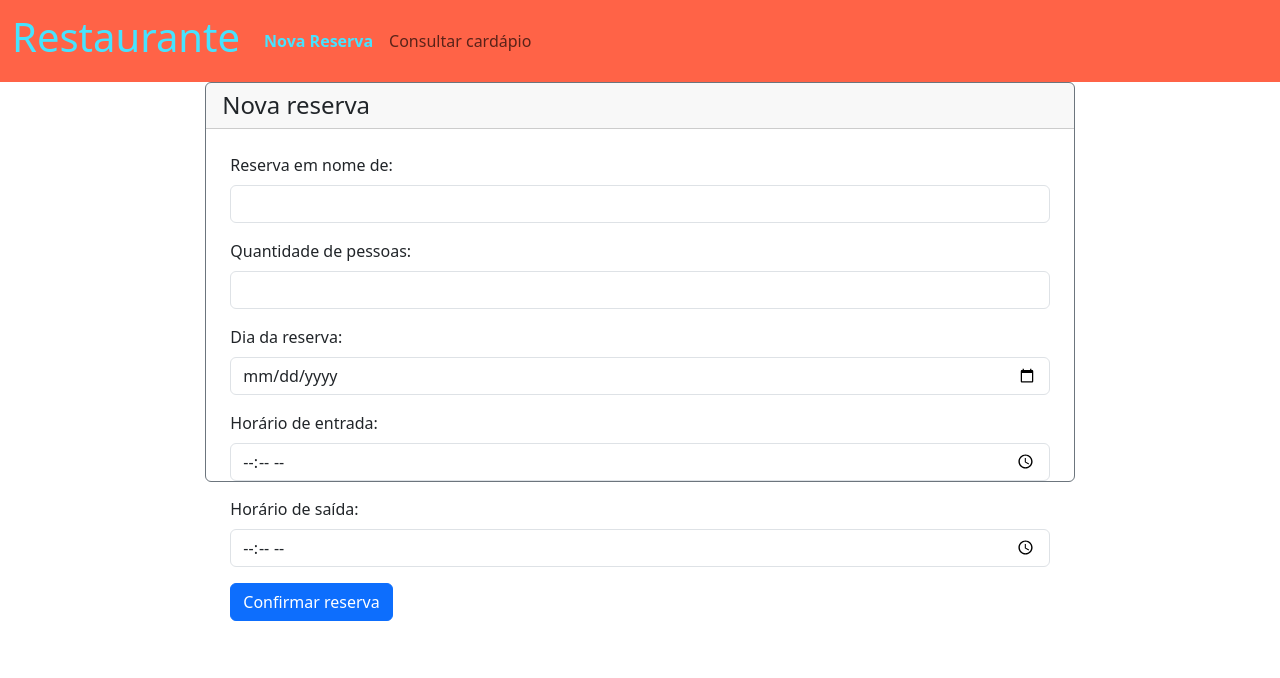
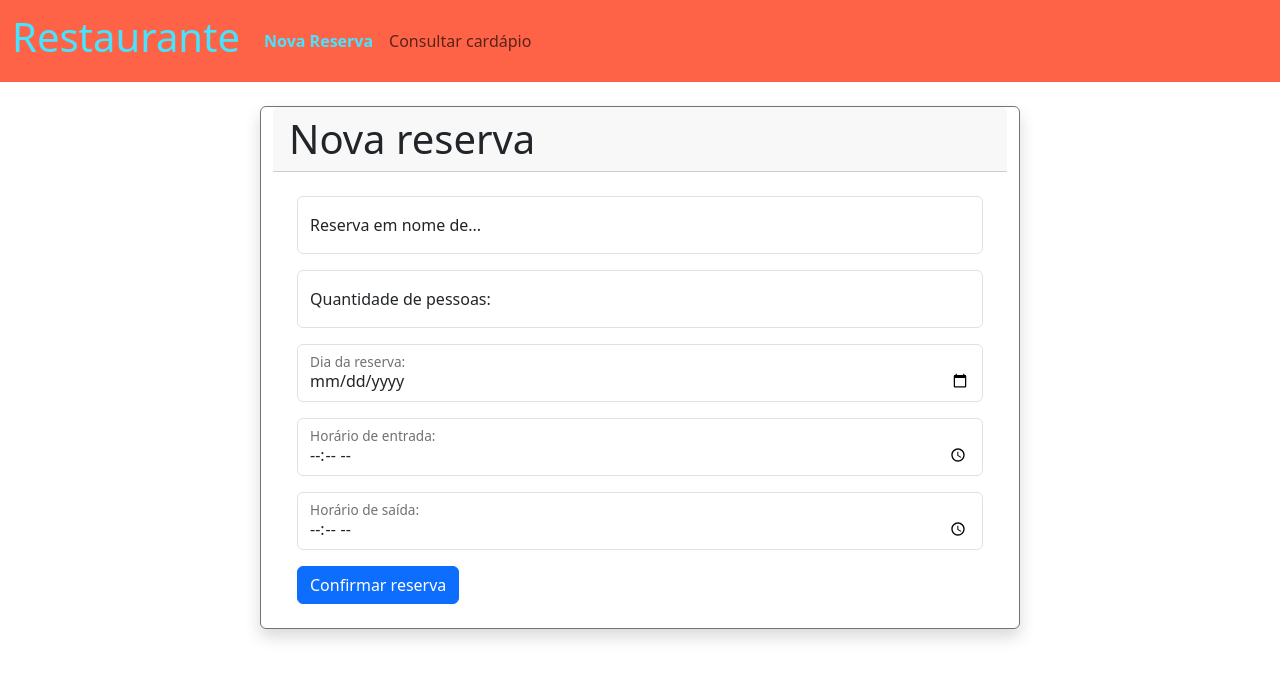
Before and after one commit to EduardoZFerreira/Online-Restaurant-System, a React (Vite) app in the folder frontend/: page /reservations/new in a window 1280 px wide. Shown: the top 678 px of the page. Built offline with nearby package versions, Linux system fonts and the light colour scheme.

Commit message:
Styiling reservation pages

```diff
--- a/frontend/src/Views/Home/home.css
+++ b/frontend/src/Views/Home/home.css
@@ -15,7 +15,8 @@
   width: 100%;
   left: 0;
   position: absolute;
-  background-image: url("src/assets/img/bg.jpeg");
+  background-image: url("../../src/assets/img/bg.jpeg");
+  background-size: cover;
   filter: blur(5px);
   opacity: 50%;
 }
--- a/frontend/src/Views/MenuItems/MenuItemsList.tsx
+++ b/frontend/src/Views/MenuItems/MenuItemsList.tsx
@@ -30,7 +30,7 @@ const MenuItemsList = () => {
               <h1 className="display-6 mb-3">{category.title}</h1>
               <div className="row mb-4">
                 {category.menuItems.map((menuItem) => (
-                  <div className="card shadow col-md-5 col-lg-3 col-12 mb-4 m-lg-2">
+                  <div className="card menu-item-card shadow col-md-5 col-lg-3 col-12 mb-4 m-lg-2">
                     <img src={menuItem.imageUrl} className="card-img-top" />
                     <div className="card-body">
                       <h2 className="card-title">{menuItem.title}</h2>
--- a/frontend/src/Views/MenuItems/menu.css
+++ b/frontend/src/Views/MenuItems/menu.css
@@ -1,17 +1,17 @@
 .row {
   justify-content: space-between;
 }
-.row .card {
+.row .menu-item-card {
   padding: 0;
   height: 60vh;
 }
-.row .card .card-img-top {
+.row .menu-item-card .card-img-top {
   height: 40%;
 }
-.row .card .card-footer {
+.row .menu-item-card .card-footer {
   color: white;
 }
-.row .card .card-footer h4 {
+.row .menu-item-card .card-footer h4 {
   font-weight: 300;
 }
 
@@ -19,7 +19,7 @@
   .row {
     justify-content: start;
   }
-  .row .card {
+  .row .menu-item-card {
     height: 50vh;
   }
 }/*# sourceMappingURL=menu.css.map */
--- a/frontend/src/Views/MenuItems/menu.scss
+++ b/frontend/src/Views/MenuItems/menu.scss
@@ -1,7 +1,7 @@
 .row {
   justify-content: space-between;
 
-  .card {
+  .menu-item-card {
     padding: 0;
     height: 60vh;
     .card-img-top {
@@ -21,7 +21,7 @@
   .row {
     justify-content: start;
 
-    .card {
+    .menu-item-card {
       height: 50vh;
     }
   }
--- a/frontend/src/Views/Reservation/NewReservation.tsx
+++ b/frontend/src/Views/Reservation/NewReservation.tsx
@@ -25,14 +25,12 @@ const NewReservation = () => {
 
   return (
     <>
+      <div className="container mt-4">
         <div className="row justify-content-center">
-        <div className="card col-8 border-secondary">
-          <h4 className="card-header">Nova reserva</h4>
+          <div className="card shadow col-lg-8 col-md-10 col-11 border-secondary">
+            <h4 className="card-header display-6">Nova reserva</h4>
             <form className="p-4" onSubmit={handleSubmit}>
-            <div className="mb-3">
-              <label htmlFor="name" className="form-label">
-                Reserva em nome de:
-              </label>
+              <div className="mb-3 form-floating">
                 <input
                   type="text"
                   name="name"
@@ -40,12 +38,12 @@ const NewReservation = () => {
                   onChange={(e) =>
                     setReservation({ ...reservation, name: e.target.value })
                   }
+                  placeholder="Reserva em nome de..."
+                  required
                 />
+                <label htmlFor="name">Reserva em nome de...</label>
               </div>
-            <div className="mb-3">
-              <label htmlFor="amountOfPeople" className="form-label">
-                Quantidade de pessoas:
-              </label>
+              <div className="mb-3 form-floating">
                 <input
                   type="number"
                   name="amountOfPeople"
@@ -57,12 +55,12 @@ const NewReservation = () => {
                       amountOfPeople: Number(e.target.value),
                     })
                   }
+                  placeholder="Quantidade de pessoas"
+                  required
                 />
+                <label htmlFor="amountOfPeople">Quantidade de pessoas:</label>
               </div>
-            <div className="mb-3">
-              <label htmlFor="reservationDate" className="form-label">
-                Dia da reserva:
-              </label>
+              <div className="mb-3 form-floating">
                 <input
                   type="date"
                   name="reservationDate"
@@ -73,12 +71,12 @@ const NewReservation = () => {
                       reservationDate: e.target.value,
                     })
                   }
+                  placeholder="Dia da reserva"
+                  required
                 />
+                <label htmlFor="reservationDate">Dia da reserva:</label>
               </div>
-            <div className="mb-3">
-              <label htmlFor="checkInTime" className="form-label">
-                Horário de entrada:
-              </label>
+              <div className="mb-3 form-floating">
                 <input
                   type="time"
                   name="checkInTime"
@@ -89,12 +87,12 @@ const NewReservation = () => {
                       checkInTime: e.target.value,
                     })
                   }
+                  placeholder="Horário de entrada"
+                  required
                 />
+                <label htmlFor="checkInTime">Horário de entrada:</label>
               </div>
-            <div className="mb-3">
-              <label htmlFor="checkOutTime" className="form-label">
-                Horário de saída:
-              </label>
+              <div className="mb-3 form-floating">
                 <input
                   type="time"
                   name="checkOutTime"
@@ -105,10 +103,14 @@ const NewReservation = () => {
                       checkOutTime: e.target.value,
                     })
                   }
+                  placeholder="Horário de saída"
+                  required
                 />
+                <label htmlFor="checkOutTime">Horário de saída:</label>
               </div>
               <button className="btn btn-primary">Confirmar reserva</button>
             </form>
+          </div>
         </div>
       </div>
     </>
--- a/frontend/src/Views/Reservation/Success.tsx
+++ b/frontend/src/Views/Reservation/Success.tsx
@@ -1,5 +1,15 @@
+import "./reservation.css";
+
 const Success = () => {
-  return <div>Sua reserva foi concluída com sucesso!</div>;
+  return (
+    <>
+      <div className="success-container">
+        <h1 className="display-1 mt-4">
+          Sua reserva foi concluída com sucesso!
+        </h1>
+      </div>
+    </>
+  );
 };
 
 export default Success;
--- /dev/null
+++ b/frontend/src/Views/Reservation/reservation.css
@@ -0,0 +1,9 @@
+.success-container {
+  min-height: 100vh;
+  width: 100%;
+  left: 0;
+  position: absolute;
+  display: flex;
+  justify-content: center;
+  align-items: start;
+}/*# sourceMappingURL=reservation.css.map */
--- /dev/null
+++ b/frontend/src/Views/Reservation/reservation.scss
@@ -0,0 +1,9 @@
+.success-container {
+  min-height: 100vh;
+  width: 100%;
+  left: 0;
+  position: absolute;
+  display: flex;
+  justify-content: center;
+  align-items: start;
+}
```
Also changed, not shown: frontend/src/Views/Home/home.scss (+25 -12 lines). Lines whose indentation alone changed are shown as unchanged.
